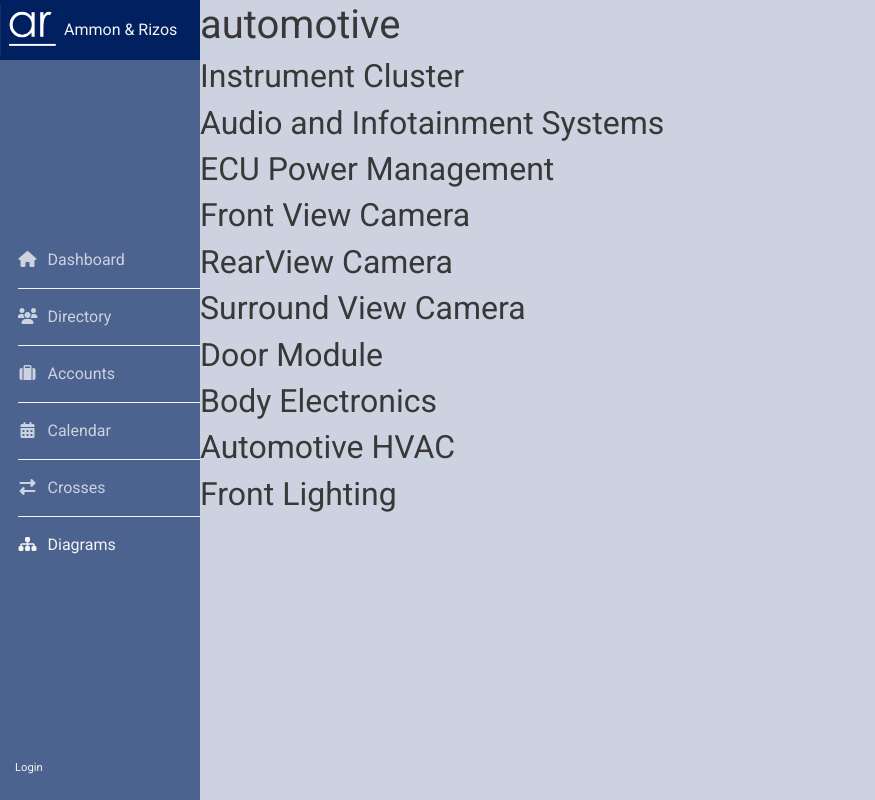
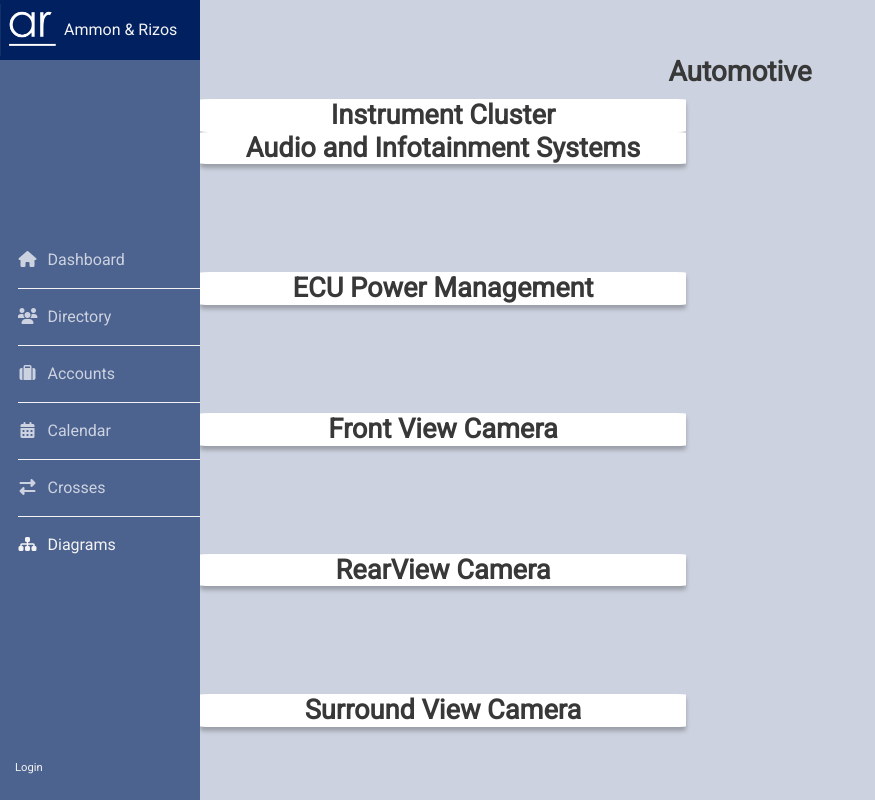
Before and after one commit to mdAmmon/AmmonRizosSite, a React (Create React App) app: page /diagrams/automotive in a window 1280 px wide. Shown: the top 800 px of the page, without its empty margins (0-875 px from the left). Built offline with nearby package versions, Linux system fonts and the light colour scheme.

Commit message:
Minor style changes for component and added key property to the links

```diff
--- a/src/components/Diagrams/ApplicationSubFields.js
+++ b/src/components/Diagrams/ApplicationSubFields.js
@@ -2,14 +2,17 @@ import React from 'react'
 import applicationFields from './apps-block-diagrams-list';
 import { Link, withRouter } from "react-router-dom";
 
+import '../../styles/diagrams.css';
+
 const ApplicationSubFields = ({ match }) => {
     const subfields = applicationFields[match.params.field]
+    const field = match.params.field.charAt(0).toUpperCase() + match.params.field.slice(1)
     return (
-        <div>
-            <h1>{match.params.field}</h1>
-            <section id="block-diagrams" >
+        <div style={{height: '90%'}}>
+            <h1>{field}</h1>
+            <section id="block-diagrams" className="subfields">
                 {(subfields) ? subfields.map((subfield) => {
-                    return (<Link to={`/diagrams/${match.params.field}/${subfield}`} className="shadowing">
+                    return (<Link key={subfield} to={`/diagrams/${match.params.field}/${subfield}`} className="shadowing">
                         <h2>{subfield}</h2>
                     </Link>)
                 }) : ""}
```
